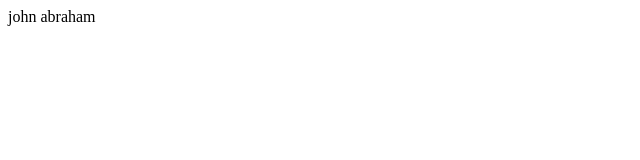
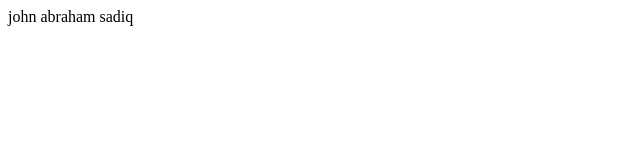
Before and after one commit to John2404f1/Learning-Repo, a plain HTML site: page index.html in a window 1280 px wide. Shown: the full height of the page, 0-640 px from the left. Drawn offline with Linux system fonts and the light colour scheme.

Commit message:
father name

```diff
--- a/index.html
+++ b/index.html
@@ -9,5 +9,7 @@
 
     john abraham
 
+    sadiq
+
 </body>
 </html>
```
